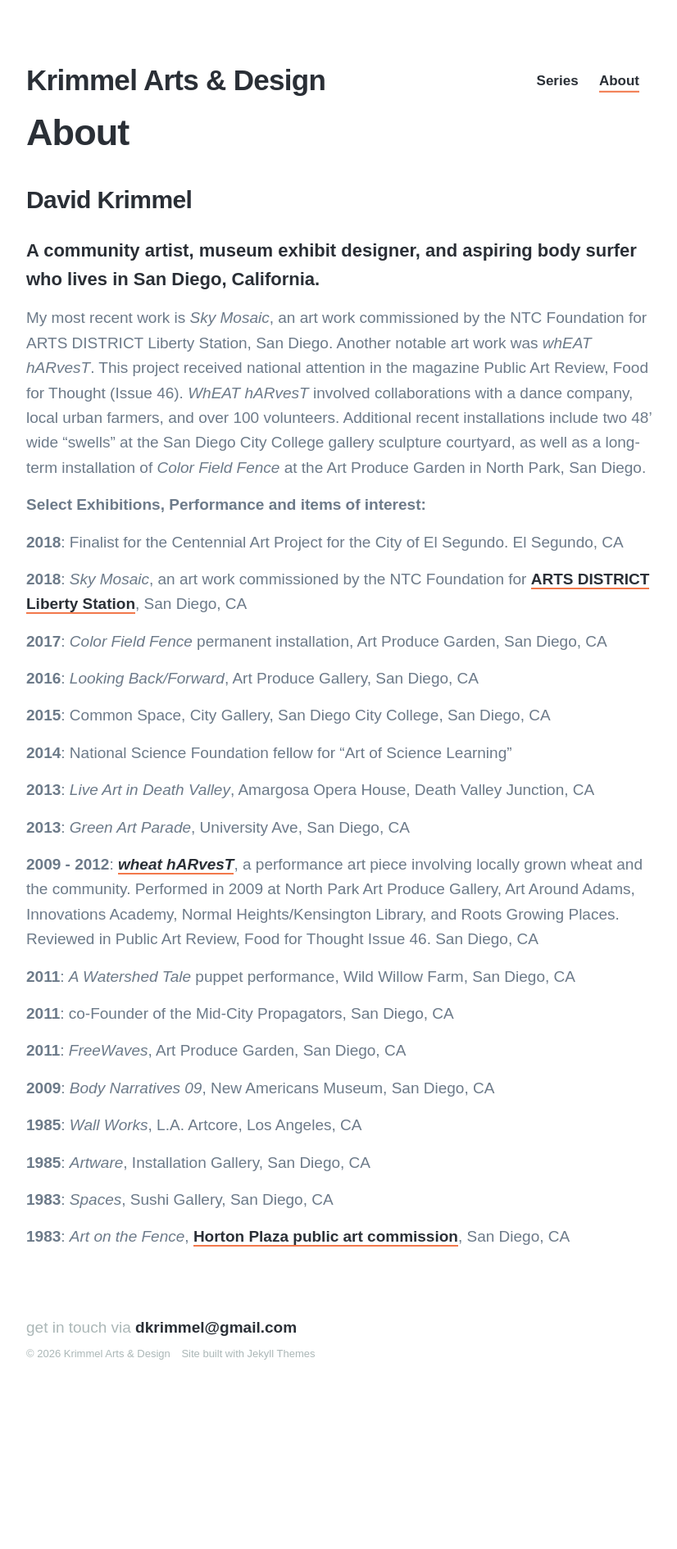
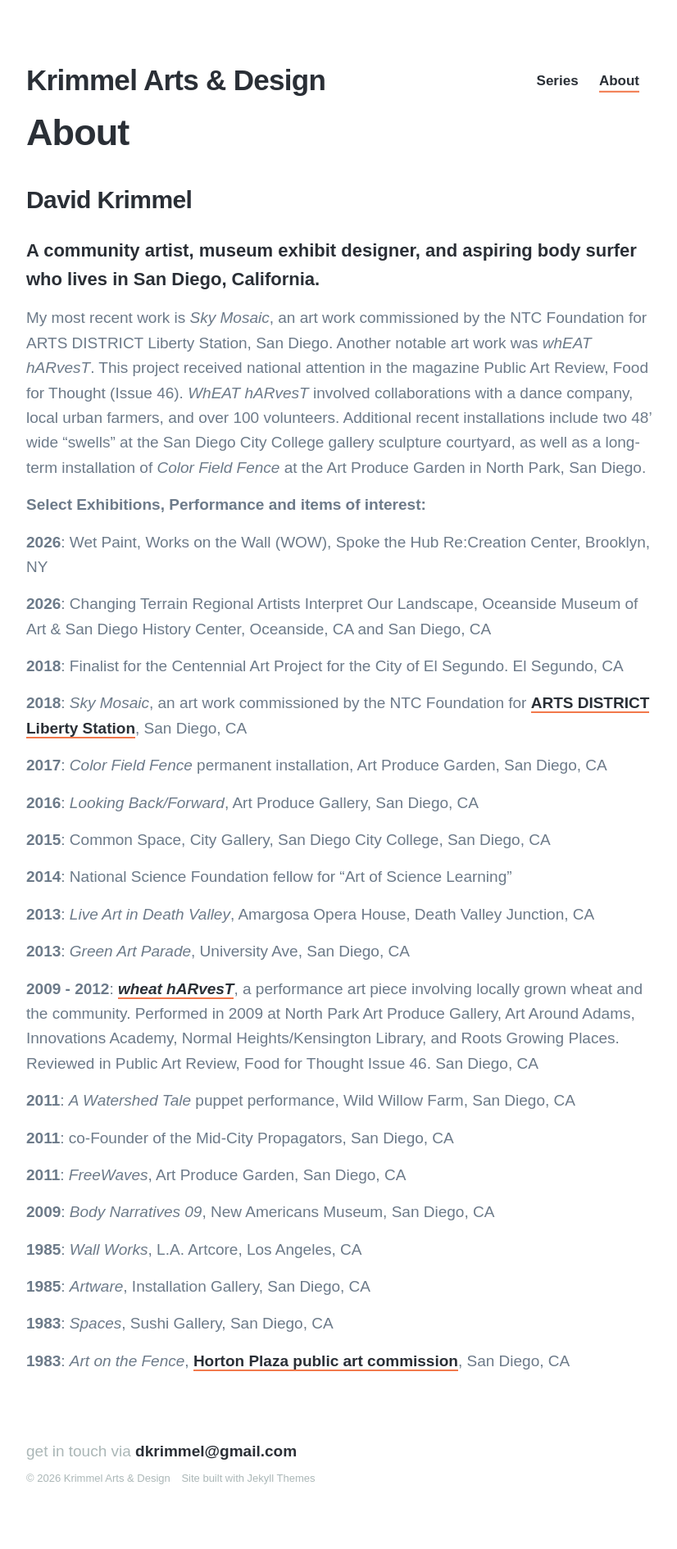
Before and after one commit to ekrimmel/krimmelarts, a Jekyll site: the page built from _pages/about.md, in a window 1280 px wide. Shown: the whole page at 82% size, without its empty margins (224-1050 px from the left). Built offline with Jekyll 4.4.1, drawn with Linux system fonts in a browser that asks for light colours; nearby versions of some CDN libraries; some web fonts are replaced; before the commit the page ends 1738 px from its top, so only the background shows below that.

Commit message:
Update about.md
DK EDITS THIS

```diff
--- a/_pages/about.md
+++ b/_pages/about.md
@@ -10,6 +10,10 @@ featured_image: /images/demo/demo-landscape.jpg
 My most recent work is _Sky Mosaic_, an art work commissioned by the NTC Foundation for ARTS DISTRICT Liberty Station, San Diego. Another notable art work was _whEAT hARvesT_. This project received national attention in the magazine Public Art Review, Food for Thought (Issue 46). _WhEAT hARvesT_ involved collaborations with a dance company, local urban farmers, and over 100 volunteers. Additional recent installations include two 48’ wide “swells” at the San Diego City College gallery sculpture courtyard, as well as a long-term installation of _Color Field Fence_ at the Art Produce Garden in North Park, San Diego.
 
 **Select Exhibitions, Performance and items of interest:**
+
+**2026**: Wet Paint, Works on the Wall (WOW), Spoke the Hub Re:Creation Center, Brooklyn, NY
+
+**2026**: Changing Terrain Regional Artists Interpret Our Landscape, Oceanside Museum of Art & San Diego History Center, Oceanside, CA and San Diego, CA
 
 **2018**: Finalist for the Centennial Art Project for the City of El Segundo. El Segundo, CA
 
```
